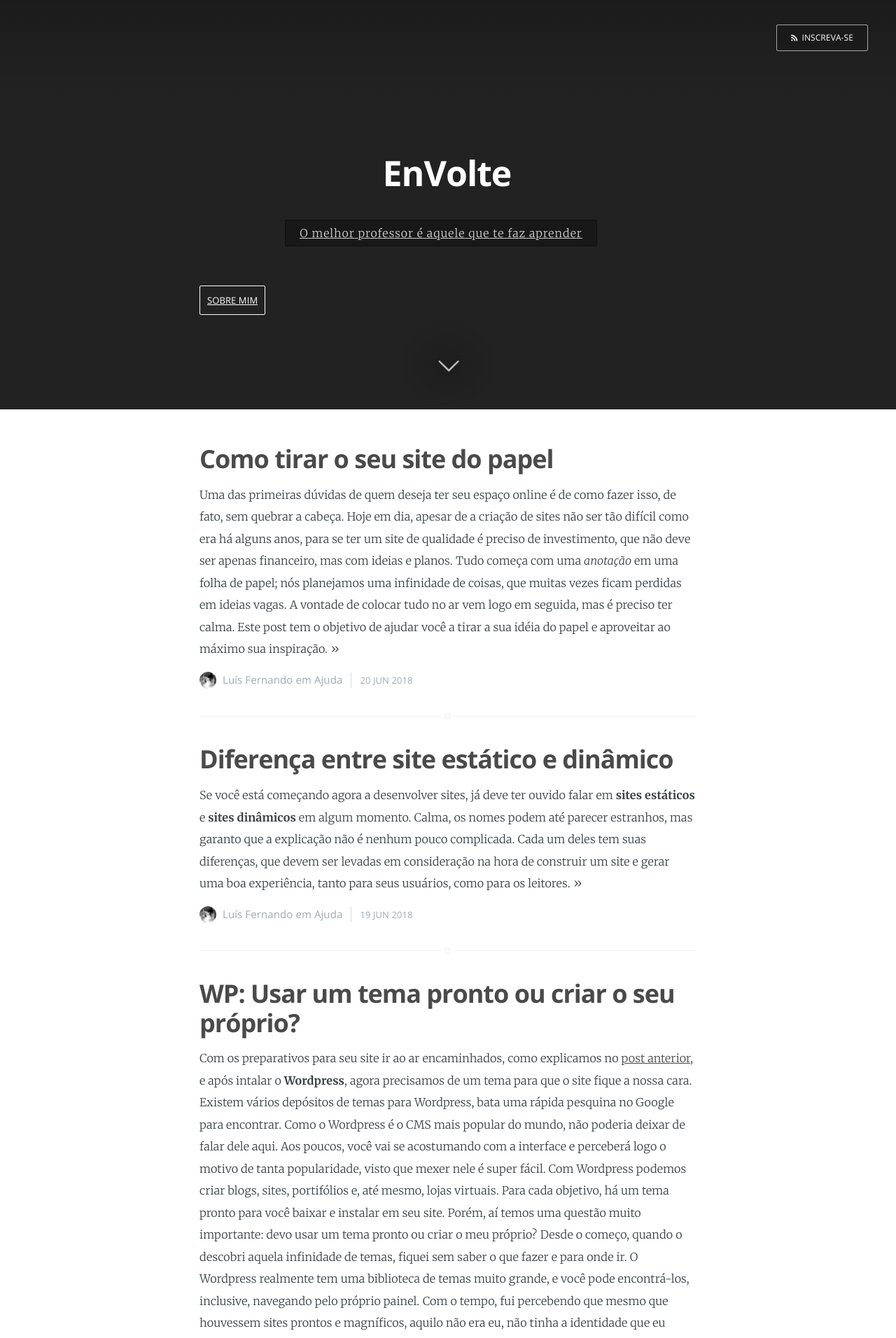
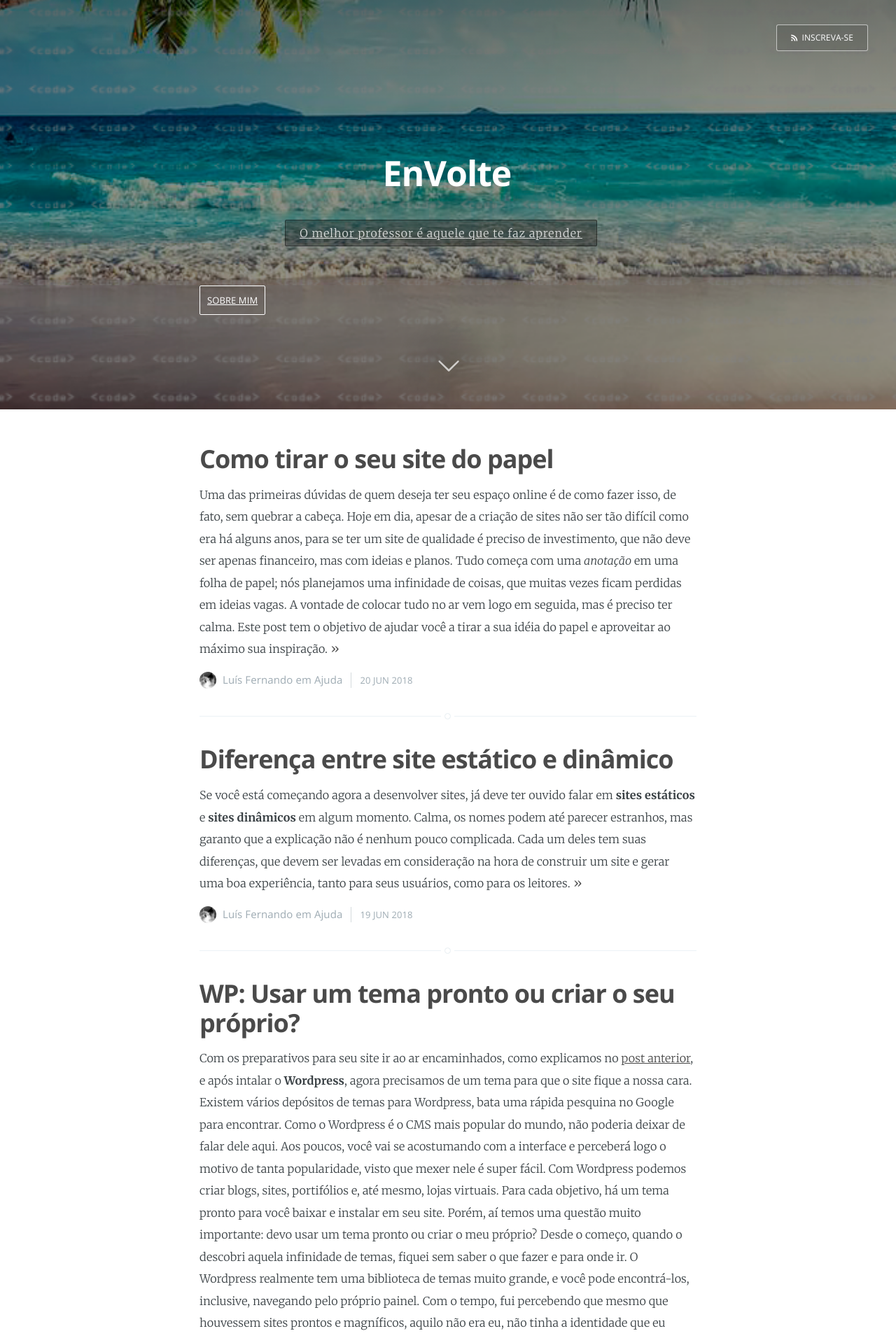
Before and after one commit to EnVolte/envolte.github.io, a Jekyll site: the page built from index.html, in a window 1280 px wide. Shown: the top 1912 px of the page at 70% size. Built offline with Jekyll 4.4.1, drawn with Linux system fonts in a browser that asks for light colours; the list of posts is cut into pages by our own code.

Commit message:
Update index.html

```diff
--- a/index.html
+++ b/index.html
@@ -5,7 +5,7 @@ cover: assets/images/blogcapa4.png
 about: 'about.html'
 ---
 
-<header style="text-decoration: none;" class="main-header post-head {% if page.cover %}" style="background-image: url({{ page.cover }}) {%else%}no-cover{% endif %}">
+<header class="main-header post-head" style="background-image: url({{ page.cover }})">
     <nav class="main-nav overlay clearfix">
             {% if page.logo %}
                 <a class="blog-logo" href="{{ site.baseurl }}">
```
